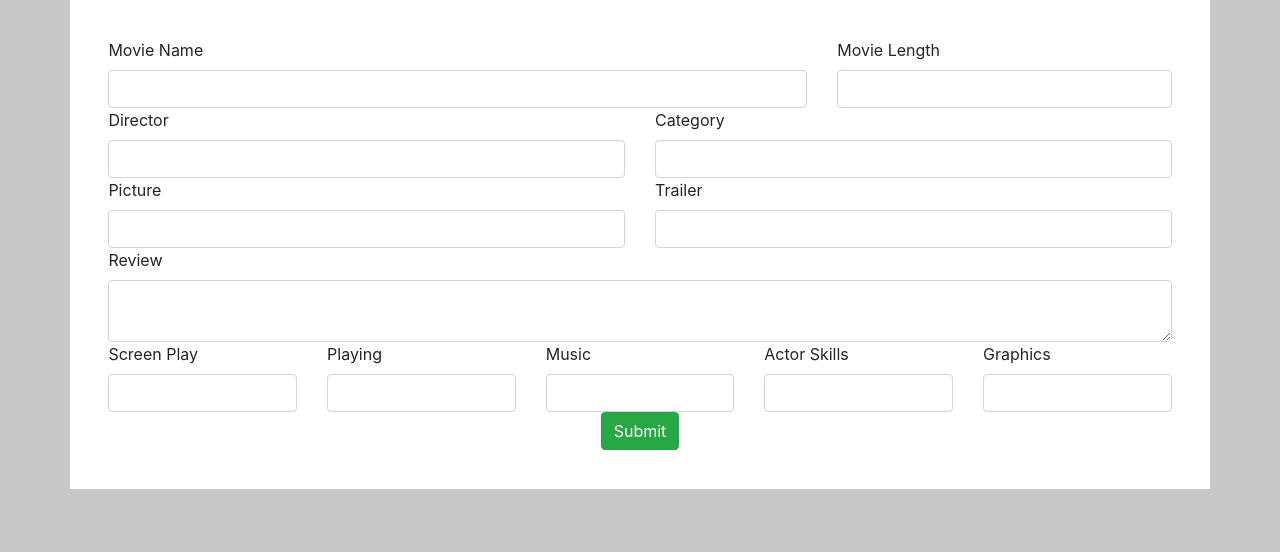
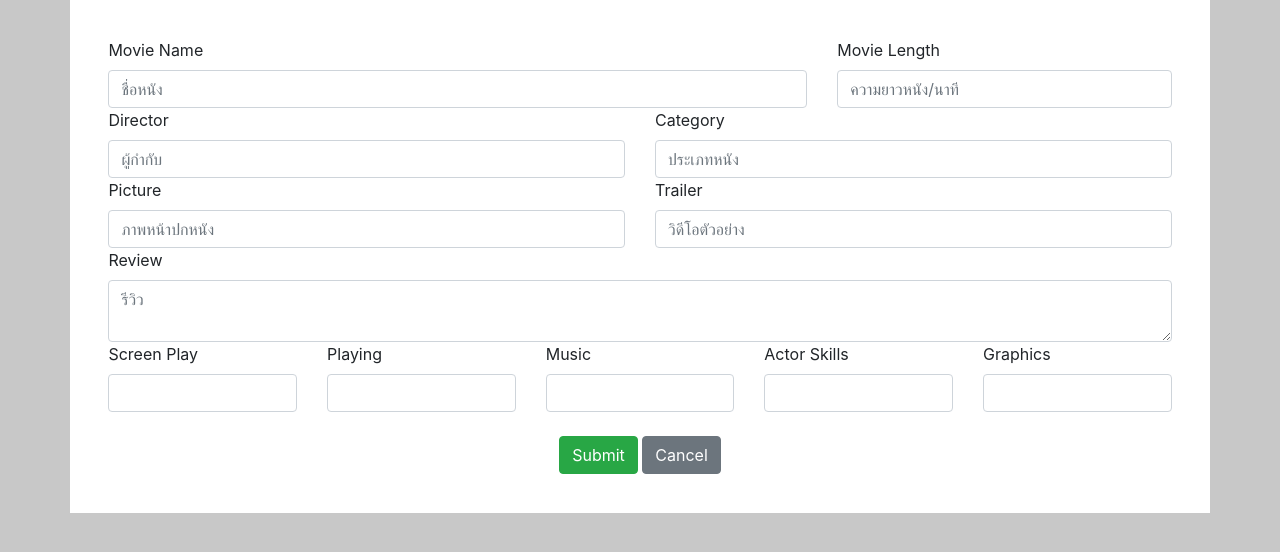
Before and after one commit to GodBigg/64309010043_suphakrit, a plain HTML site: page Week10/addMovie.html in a window 1280 px wide. Drawn offline with nearby package versions, Linux system fonts and the light colour scheme.

Commit message:
Update addMovie.html

```diff
--- a/Week10/addMovie.html
+++ b/Week10/addMovie.html
@@ -32,37 +32,37 @@
             <div class="row">
                 <div class="col-8">
                     <label>Movie Name</label>
-                    <input type="text" class="form-control" id="movieName">
+                    <input type="text" class="form-control" id="movieName" placeholder="ชื่อหนัง">
                 </div>
                 <div class="col-4">
                     <label>Movie Length</label>
-                    <input type="text" class="form-control" id="movieLength">
+                    <input type="number" class="form-control" id="movieLength" placeholder="ความยาวหนัง/นาที">
                 </div>
             </div>
             <div class="row">
                 <div class="col">
                     <label>Director</label>
-                    <input type="text" class="form-control" id="director">
+                    <input type="text" class="form-control" id="director" placeholder="ผู้กำกับ">
                 </div>
                 <div class="col">
                     <label>Category</label>
-                    <input type="text" class="form-control" id="category">
+                    <input type="text" class="form-control" id="category" placeholder="ประเภทหนัง">
                 </div>
             </div>
             <div class="row">
                 <div class="col">
                     <label>Picture</label>
-                    <input type="text" class="form-control" id="picture">
+                    <input type="text" class="form-control" id="picture" placeholder="ภาพหน้าปกหนัง">
                 </div>
                 <div class="col">
                     <label>Trailer</label>
-                    <input type="text" class="form-control" id="trailer">
+                    <input type="text" class="form-control" id="trailer" placeholder="วิดีโอตัวอย่าง">
                 </div>
             </div>
             <div class="row">
                 <div class="col">
                     <label>Review</label>
-                    <textarea class="form-control" id="review"></textarea>
+                    <textarea class="form-control" id="review" placeholder="รีวิว"></textarea>
                 </div>
             </div>
             <div class="row">
@@ -87,9 +87,11 @@
                     <input type="number" class="form-control" id="graphics">
                 </div>
             </div>
+            <br>
             <div class="row" align="center">
                 <div class="col">
                     <input class="btn btn-success" type="button" value="Submit" onclick="add()">
+                    <input class="btn btn-secondary" type="button" value="Cancel">
                 </div>
             </div>
         </form>
@@ -117,9 +119,18 @@
                     }
                 }
             };
+
             console.log(obj);
+
+            let text = JSON.stringify(obj);
+            console.log("HelloText",text);
+
+            let xhttp = new XMLHttpRequest();
+            xhttp.open("POST","http://localhost:3000/movieReview");
+            xhttp.setRequestHeader("Contevt-Type","application/json");
+            xhttp.send(text);
+
         }
-
     </script>
 </body>
 
```
